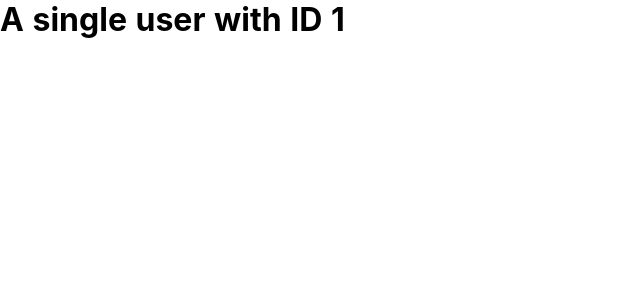
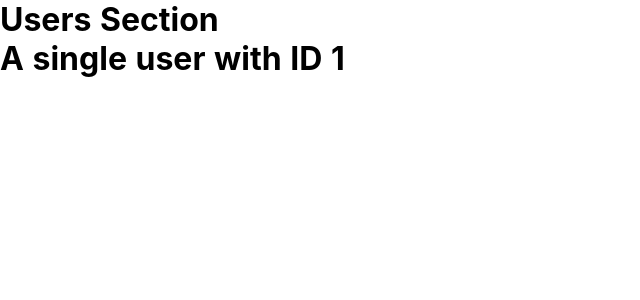
Before and after one commit to Benneee/nuxt-stuff, a Nuxt app in the folder nuxt-starting-project/: page /users/1 in a window 1280 px wide. Shown: the top 300 px of the page, without its empty margins (0-640 px from the left). Built offline with nearby package versions, Linux system fonts and the light colour scheme.

Commit message:
Feat: creating a new layout for users pages

```diff
--- /dev/null
+++ b/nuxt-starting-project/layouts/users.vue
@@ -0,0 +1,54 @@
+<template>
+  <div>
+    <h1>Users Section</h1>
+    <nuxt/>
+  </div>
+</template>
+
+<style>
+html
+{
+  font-family: "Source Sans Pro", -apple-system, BlinkMacSystemFont, "Segoe UI", Roboto, "Helvetica Neue", Arial, sans-serif;
+  font-size: 16px;
+  word-spacing: 1px;
+  -ms-text-size-adjust: 100%;
+  -webkit-text-size-adjust: 100%;
+  -moz-osx-font-smoothing: grayscale;
+  -webkit-font-smoothing: antialiased;
+  box-sizing: border-box;
+}
+*, *:before, *:after
+{
+  box-sizing: border-box;
+  margin: 0;
+}
+.button--green
+{
+  display: inline-block;
+  border-radius: 4px;
+  border: 1px solid #3b8070;
+  color: #3b8070;
+  text-decoration: none;
+  padding: 10px 30px;
+}
+.button--green:hover
+{
+  color: #fff;
+  background-color: #3b8070;
+}
+.button--grey
+{
+  display: inline-block;
+  border-radius: 4px;
+  border: 1px solid #35495e;
+  color: #35495e;
+  text-decoration: none;
+  padding: 10px 30px;
+  margin-left: 15px;
+}
+.button--grey:hover
+{
+  color: #fff;
+  background-color: #35495e;
+}
+</style>
--- a/nuxt-starting-project/pages/users/_id/index.vue
+++ b/nuxt-starting-project/pages/users/_id/index.vue
@@ -4,6 +4,8 @@
 
 <script>
 export default {
+
+  layout: 'users',
 
   // This validate method is run by nuxt just before rendering this page
   // It can be used to validate the route properties
--- a/nuxt-starting-project/pages/users/index.vue
+++ b/nuxt-starting-project/pages/users/index.vue
@@ -13,6 +13,8 @@ export default {
     }
   },
 
+  layout: 'users',
+
   methods: {
     onLoadUser() {
       this.$router.push(`/users/${this.userId}`)
```
